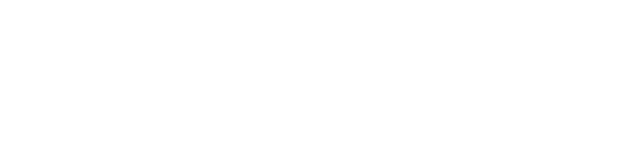
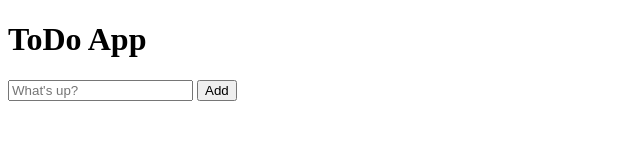
Before and after one commit to JanGawarecki/todo-app, a plain HTML site: page index.html in a window 1280 px wide. Shown: the whole page, without its empty margins (0-640 px from the left). Drawn offline with Linux system fonts and the light colour scheme.

Commit message:
adding input and button element to HTML structure

```diff
--- a/index.html
+++ b/index.html
@@ -8,6 +8,13 @@
     <link rel="stylesheet" href="style.css" />
   </head>
   <body>
+    <header id="header">
+      <h1>ToDo App</h1>
+    </header>
+    <main id="main">
+      <input placeholder="What's up?" />
+      <button>Add</button>
+    </main>
     <script src="script.js"></script>
   </body>
 </html>
```
